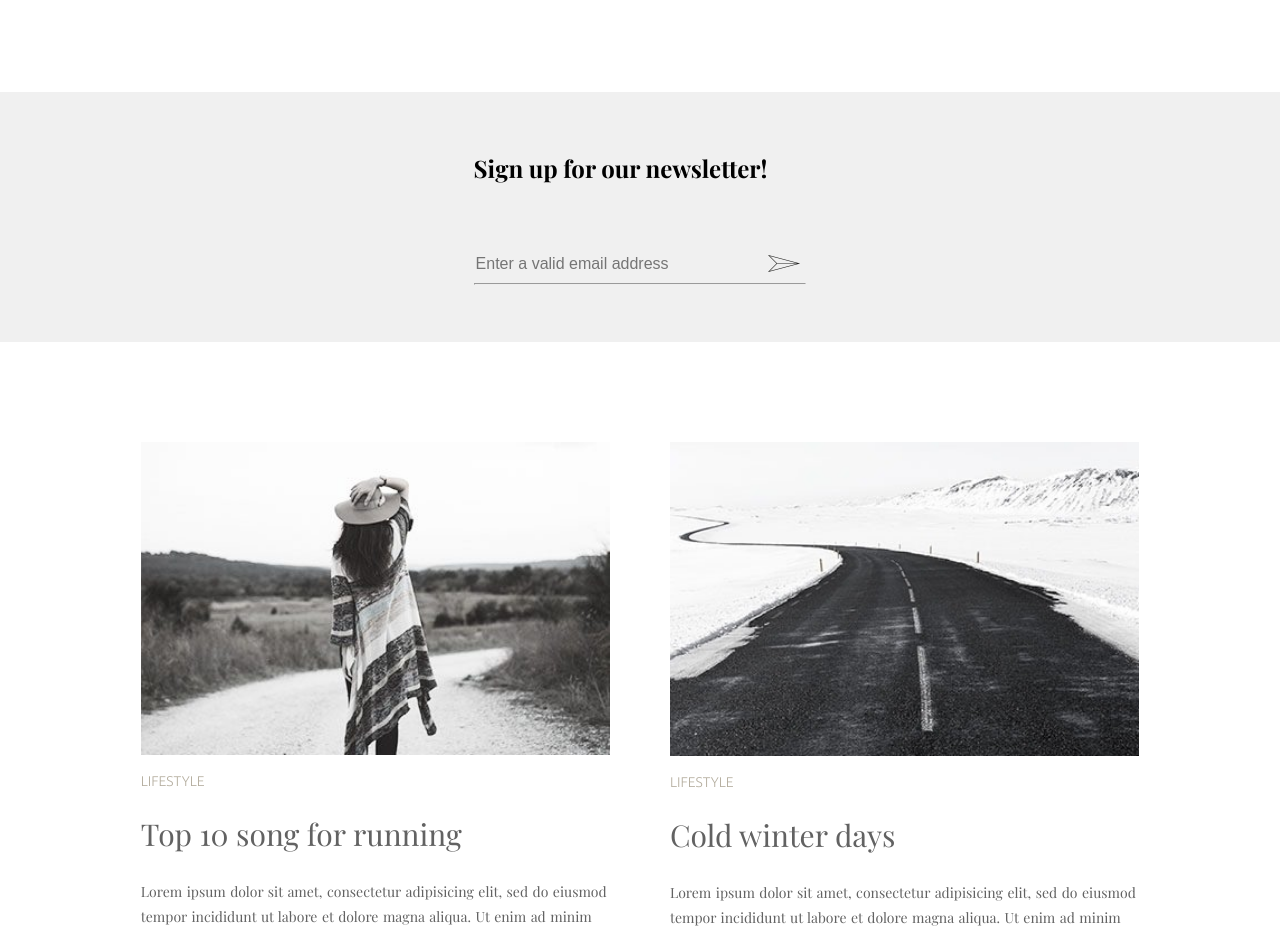
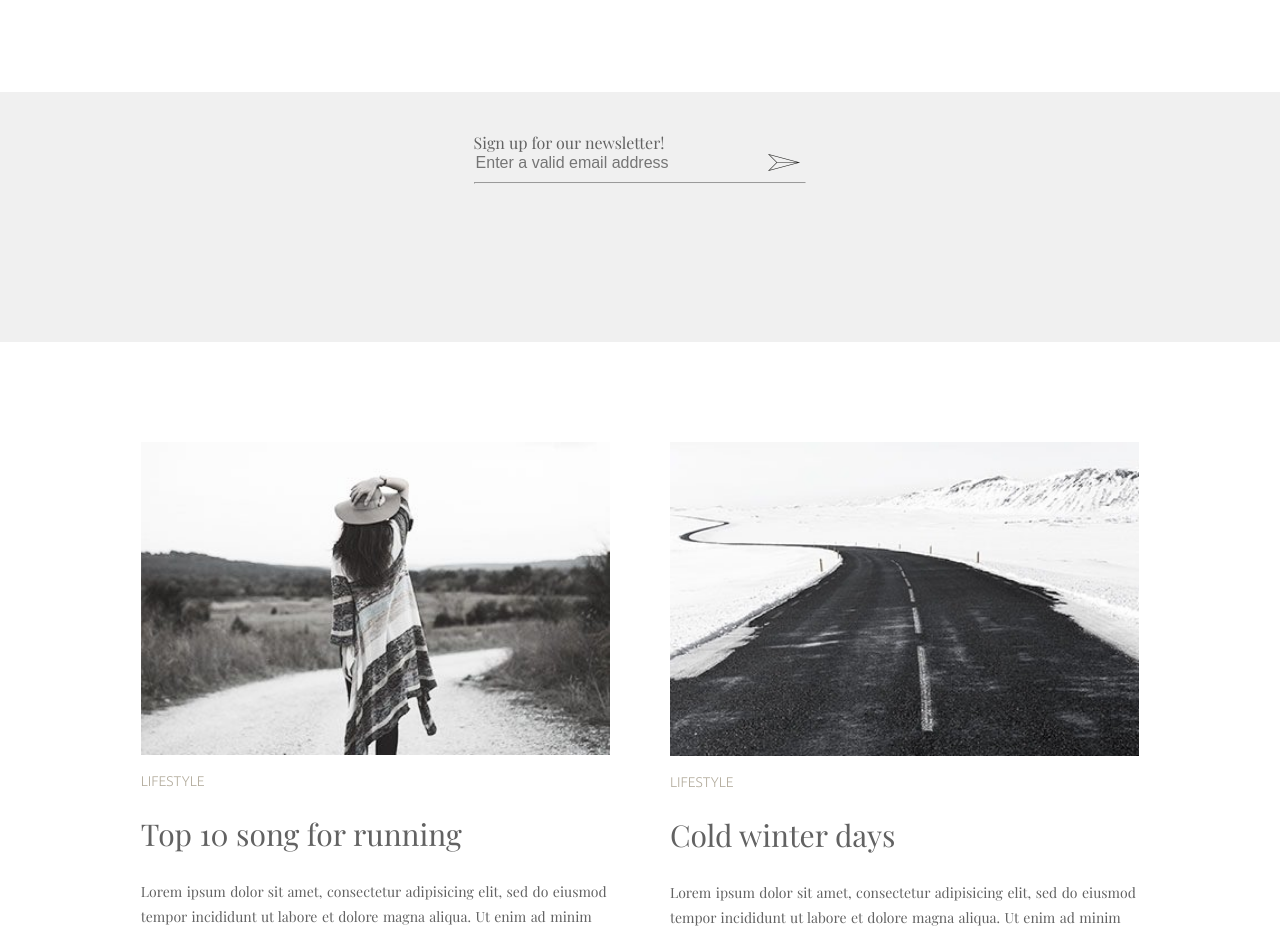
Before and after one commit to RabeyaIslam02/MINIMO, a plain HTML site: page index.html in a window 1280 px wide. Shown: the part 2280-3212 px from the top of the page. Drawn offline with nearby package versions, Linux system fonts and the light colour scheme; a web font is replaced by a local one.

Commit message:
Update index.html

```diff
--- a/index.html
+++ b/index.html
@@ -82,9 +82,9 @@
 	<!-----------------------------------signup------------------------------>
 	<section class="sign">
 		<div class="wrapper3">
-			<h1>Sign up for our newsletter!</h1>
-			<form class="form">
-				<input type="email" placeholder="Enter a valid email address">
+			<form class="form" action="#" method="post">
+				<label for="email">Sign up for our newsletter!</label><br>
+				<input type="email" placeholder="Enter a valid email address" name="email" id="email" class="email">
 				<button type="submit"><img src="images/tik.png" alt="minimo"></button>
 				<br><hr>
 			</form>
```
